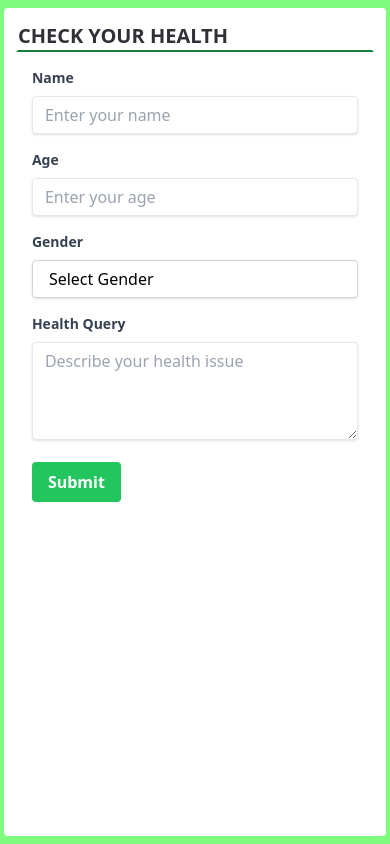
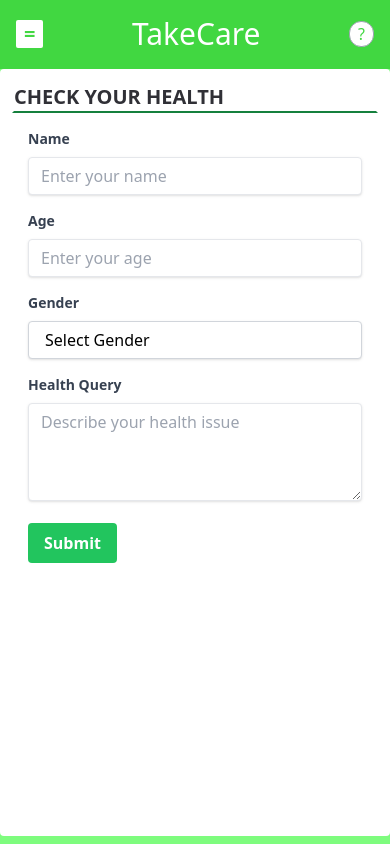
Before and after one commit to vishnuvardhanu/TakeCare, a React (Create React App) app: page / in a window 390 px wide. Built offline with nearby package versions, Linux system fonts and the light colour scheme.

Commit message:
Added Navbar, Changed prompt

```diff
--- /dev/null
+++ b/src/components/HamBurgerMenu.jsx
@@ -0,0 +1,9 @@
+import React from 'react'
+
+function HamBurgerMenu() {
+  return (
+    <div className='text-xl bg-white text-[#41d741] font-extrabold flex justify-center items-center px-2 rounded-sm'>=</div>
+  )
+}
+
+export default HamBurgerMenu
--- /dev/null
+++ b/src/components/Help.jsx
@@ -0,0 +1,9 @@
+import React from 'react'
+
+function Help() {
+  return (
+    <div className='text-md border border-gray-400 rounded-xl bg-white text-[#41d741] hover:bg-[#2ca02c] hover:text-white px-2'>?</div>
+  )
+}
+
+export default Help
--- a/src/components/Logo.jsx
+++ b/src/components/Logo.jsx
@@ -1,9 +1,10 @@
 import React from 'react'
+import '../index.css'
 
-function Logo() {
+function Logo({textsize}) {
   return (
     <div className='flex justify-center items-center bg-white p-1 rounded-md m-2'>
-        <p className='font-bold text-4xl text-green-500'>TC</p>
+        <p className={`text-with-shadow font-bold ${textsize} text-green-500`}>TC</p>
     </div>
   )
 }
--- a/src/components/Navbar.jsx
+++ b/src/components/Navbar.jsx
@@ -1,9 +1,13 @@
 import React from 'react'
+import HamBurgerMenu from './HamBurgerMenu'
+import Help from './Help'
 
 function Navbar() {
   return (
-    <div>
-
+    <div className='w-full h-[75px] text-white bg-[#41d741] flex justify-between items-center px-4'>
+        <HamBurgerMenu/>
+        <p className='text-3xl'>TakeCare</p>
+        <Help/>
     </div>
   )
 }
--- a/src/components/Sidebar.jsx
+++ b/src/components/Sidebar.jsx
@@ -4,11 +4,12 @@
 
 function Sidebar({width}) {
 
-  const textsize = width>=1200 ? 'text-4xl' : 'text-3xl';
+  const textsize = width >= 1200 ? 'text-4xl' : width >= 1080 ? 'text-3xl' : 'text-2xl';
+
   return (
     <div className='h-full w-[18%] bg-[#41d741] text-white'>
         <div className='flex h-[10%] items-center mt-3 w-full justify-center'>
-             <Logo/>
+             <Logo textsize={textsize} />
             <p className={`font-bold ${textsize}`}>TakeCare</p>
         </div>
         <div className='flex flex-col w-full h-[60%] justify-center items-center gap-4 font-semibold text-xl'>
--- a/src/index.css
+++ b/src/index.css
@@ -24,3 +24,7 @@
 ::-webkit-scrollbar-thumb:hover {
     background: #53da53;
 }
+
+.text-with-shadow {
+    text-shadow: 2px 2px 3px rgba(96, 247, 46, 0.7);
+}
--- a/src/pages/Dashboard.jsx
+++ b/src/pages/Dashboard.jsx
@@ -10,6 +10,7 @@
   const [width, setWidth] = useState(window.innerWidth)
   const textSize = width <= 1200 ? 'text-xl' : 'text-2xl';
   const screensize = width >=1000 ? 'w-[82%]' : 'w-full';
+
   useEffect(() => {
       const handleResize = () => {
           setWidth(window.innerWidth);
@@ -23,21 +24,18 @@
           window.removeEventListener('resize', handleResize);
       };
   }, []);
+
   return (
-    <div className='flex h-[100vh] w-full'>
+    <div className={`flex h-[100vh] w-full ${width<1000? 'flex-col': 'flex-row'}`}>
       {
         width>=1000 &&
         <Sidebar width={width}/>
       }
-        <div className={`bg-[#7efc7e] ${screensize} h-full flex flex-col justify-end items-center py-2`}>
-          {/* {
-            width>=1000 &&
-            <h2 className="text-start w-full px-4 text-2xl text-[#1f873c] font-semibold">WELCOME</h2>
-          } */}
       {
         width<=1000 &&
         <Navbar/>
       }
+      <div className={`bg-[#7efc7e] ${screensize} ${width<1000 ? 'pt-0 px-0' : 'm-0'} h-full flex flex-col justify-end items-center py-2`}>
         <AppContext>
           <Outlet/>
         </AppContext>
--- a/src/pages/Home.jsx
+++ b/src/pages/Home.jsx
@@ -19,13 +19,15 @@
   const padding = window.innerWidth>=500 ? 'p-5' : 'p-3';
   const{history,setHistory} = useContext(MyContext);
   const[loading,setLoading] = useState();
+  const width = window.innerWidth;
 
   const handleSubmit = async (e) => {
     setLoading(true);
     e.preventDefault();
     const apikey = process.env.REACT_APP_GEMINI_KEY || 'Key not defined';
     const res = await Search(name, age, gender, query, apikey);
-    if(!res.isHealth)
+    console.log(res);
+    if(!res)
     {
       toast.error("Invalid Query",{
         position:'top-right'
@@ -40,14 +42,13 @@
         position:'top-right'
       })
       setResult(res);
-      console.log(res);
     }
     setLoading(false);
   };
 
 
   return (
-    <div className={`w-[98%] h-full ${padding} bg-white rounded overflow-hidden overflow-y-scroll relative`}>
+    <div className={` ${width<1000?'w-full':'w-[98%]'} h-full ${padding} bg-white rounded overflow-hidden overflow-y-scroll relative`}>
       <h2 className='text-xl text-[#303036] font-bold border-2 border-b-green-700 border-white'>CHECK YOUR HEALTH</h2>
 
 
@@ -67,15 +68,14 @@
 
       {
         loading &&
-        <div className='absolute top-1/2 left-1/2 -translate-x-1/2 -translate-y-1/2 w-full h-full flex justify-center items-center backdrop-blur-[3px]'>
+        <div className='absolute top-1/2 left-1/2 -translate-x-1/2 -translate-y-1/2 w-full h-svh flex justify-center items-center backdrop-blur-[3px]'>
           <DnaLoader/>
         </div>
       }
 
       <div className="p-4">
-
         {
-          result && result.isHealth && (
+          result && (
             <>
             <h1 className='text-2xl text-green-700 font-bold border-2 border-b-green-700 border-white'>{result.Heading}</h1>
             <div className='p-2'>
```
Also changed, not shown: src/api/search.jsx (+4 -5 lines), src/App.css (line endings or trailing spaces). Lines whose indentation alone changed are shown as unchanged.
